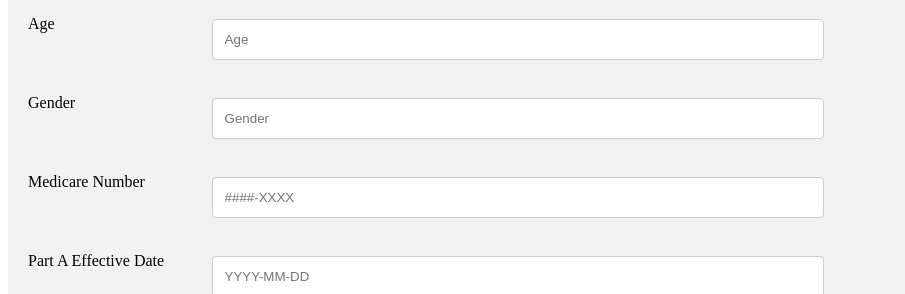
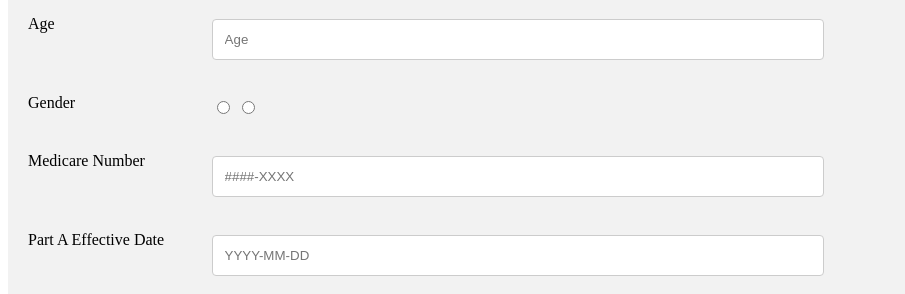
Before and after one commit to optumteam2019/VSA_final, a website: page index.html in a window 1280 px wide. Shown: the part 164-458 px from the top of the page, 0-905 px from the left. Drawn offline with nearby package versions, Linux system fonts and the light colour scheme; no server answers; grey boxes are pictures that could not be loaded.

Commit message:
Changes flow

```diff
--- a/index.html
+++ b/index.html
@@ -171,7 +171,8 @@ input[type=submit]:hover {
         <label for="gender">Gender</label>
       </div>
       <div class="col-75">
-      <p><input type="text" name="gender" ng-model="gender" placeholder="Gender" id="gender" required></p>
+      <p><input type="radio" name="gender" value = "Male" ng-model="gender" id="gender" required>
+        <input type="radio" name="gender" value = "Female" ng-model="gender" id="gender" required></p>
          </div>
     </div>
 
```
